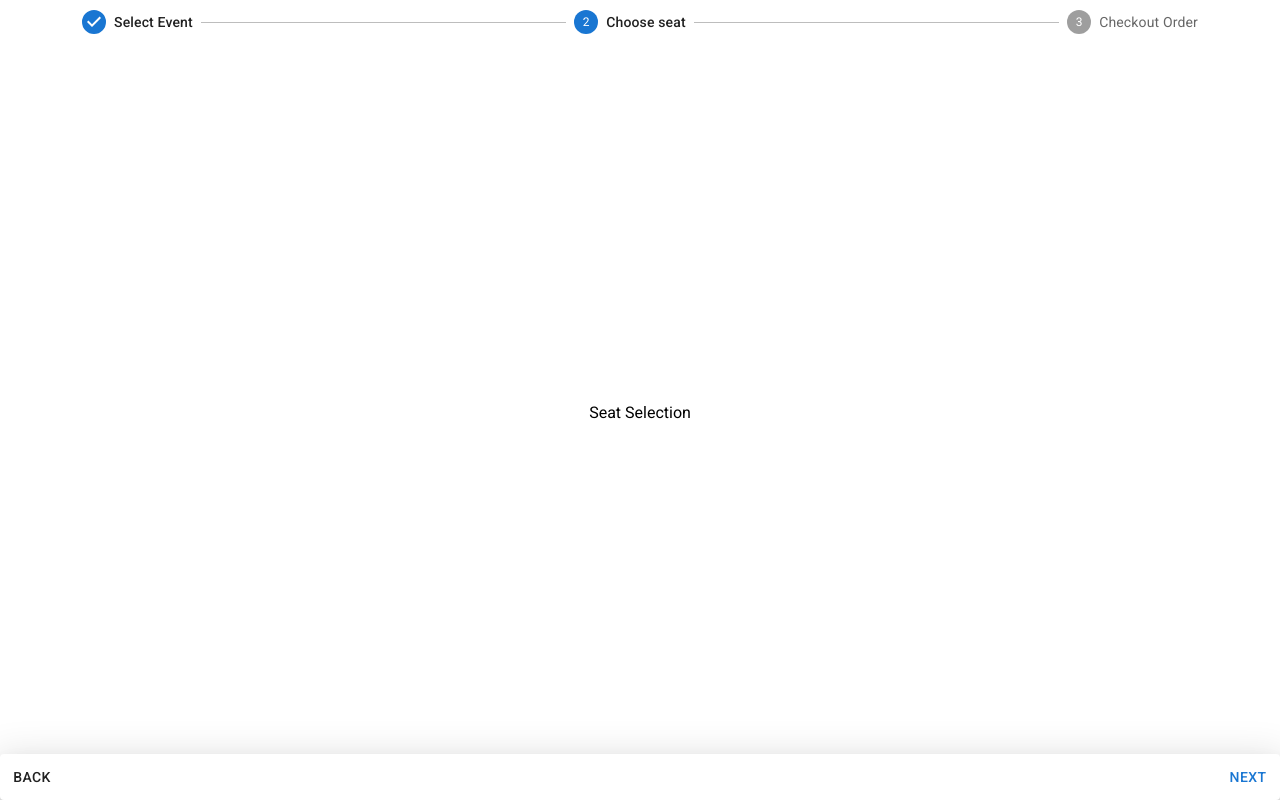
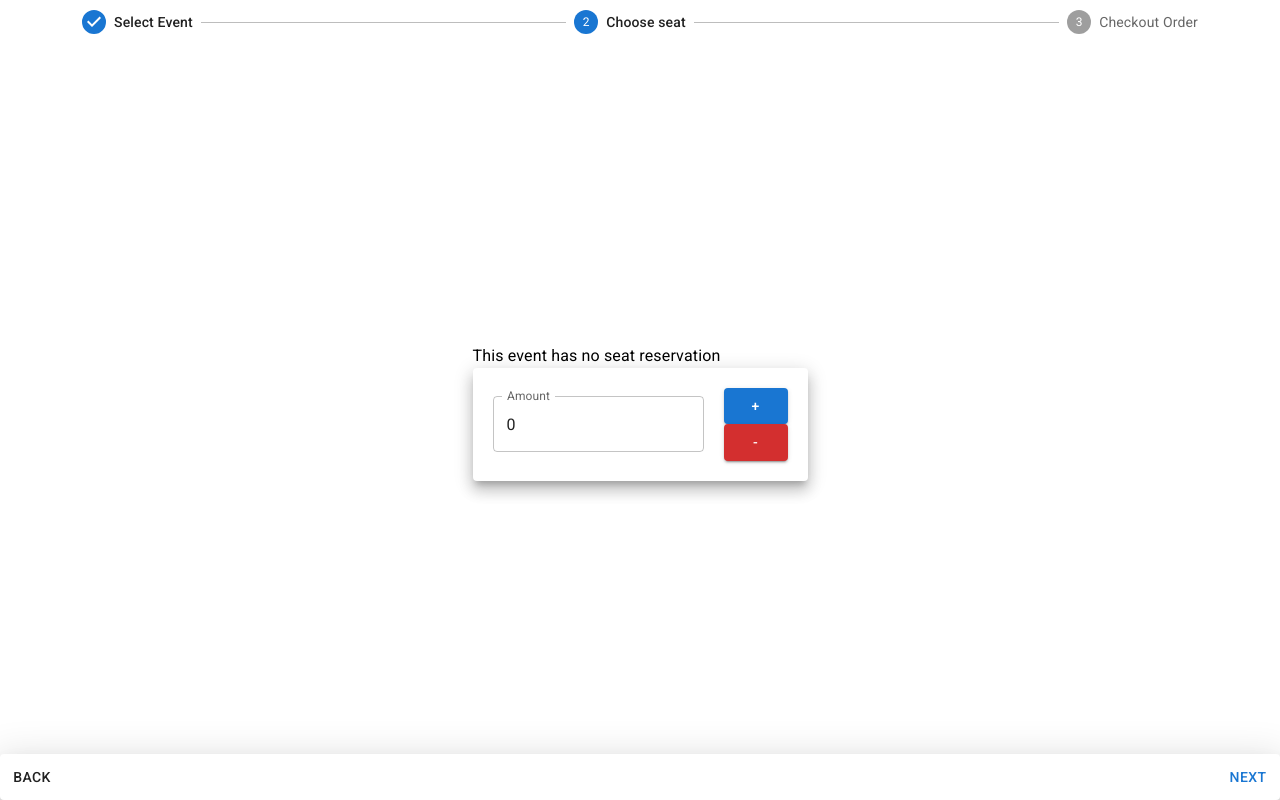
Before and after one commit to mbpictures/tessera, a Next.js app: page /seatselection in a window 1280 px wide. Built offline with nearby package versions, Linux system fonts and the light colour scheme.

Commit message:
add selection for seat amount

```diff
--- /dev/null
+++ b/src/components/SeatSelectionFree.tsx
@@ -0,0 +1,41 @@
+import {Button, Paper, Stack, TextField} from "@mui/material";
+import {useEffect, useState} from "react";
+import {Box} from "@mui/system";
+
+export const SeatSelectionFree = ({onChange}: {onChange?: (amount: number) => unknown}) => {
+    const [value, setValue] = useState<number>(0);
+
+    useEffect(() => {
+        if (!onChange) return;
+        onChange(value);
+    }, [value, onChange]);
+
+    const handleChange = (event) => {
+        if (event.target.value === "") {
+            setValue(-1);
+            return;
+        }
+        const newValue = parseInt(event.target.value);
+        setValue(isNaN(newValue) ? 0 : newValue);
+    };
+
+    const onAdd = () => {
+        setValue(value + 1);
+    };
+
+    const onSubtract = () => {
+        if (value <= 0) return;
+        setValue(value - 1);
+    };
+
+    return (
+        <Paper elevation={10} style={{display: "flex", minWidth: "50%", padding: "20px", alignItems: "center", justifyContent: "center"}}>
+            <TextField id="outlined-basic" label="Amount" variant="outlined" value={value === -1 ? "" : value} onChange={handleChange} />
+            <Box width={20} />
+            <Stack>
+                <Button variant={"contained"} onClick={onAdd}>+</Button>
+                <Button variant={"contained"} color="error" onClick={onSubtract}>-</Button>
+            </Stack>
+        </Paper>
+    );
+}
--- a/src/pages/seatselection.tsx
+++ b/src/pages/seatselection.tsx
@@ -1,10 +1,13 @@
 import React from "react";
+import {SeatSelectionFree} from "../components/SeatSelectionFree";
+import {Typography} from "@mui/material";
 
 export default function SeatSelection() {
 
     return (
         <div className="container">
-            Seat Selection
+            <Typography variant={"body1"}>This event has no seat reservation</Typography>
+            <SeatSelectionFree />
         </div>
     );
 }
```
